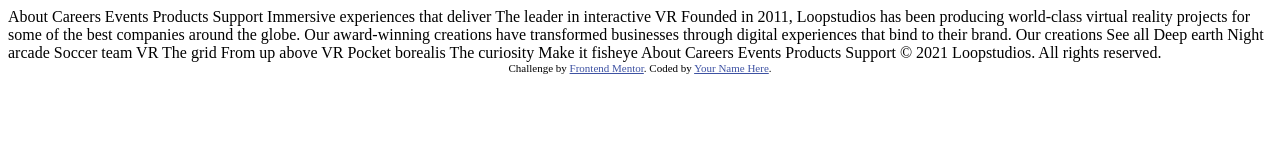
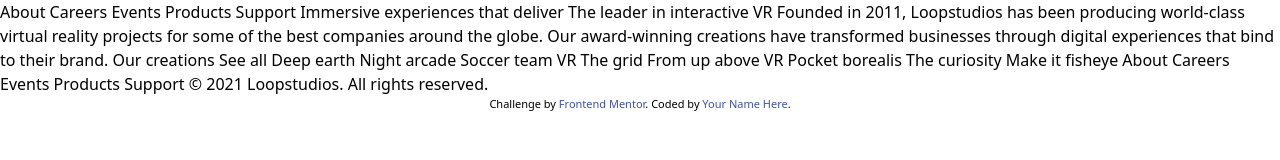
Before and after one commit to cakescripter/frontend-mentor, a website: page loopstudios-landing-page/index.html in a window 1280 px wide. Drawn offline with Linux system fonts and the light colour scheme.

Commit message:
Initial commit

```diff
--- a/loopstudios-landing-page/index.html
+++ b/loopstudios-landing-page/index.html
@@ -5,7 +5,7 @@
   <meta charset="UTF-8">
   <meta name="viewport" content="width=device-width, initial-scale=1.0">
   <!-- displays site properly based on user's device -->
-
+  <link rel="stylesheet" href="css/style.css">
   <link rel="icon" type="image/png" sizes="32x32" href="./images/favicon-32x32.png">
 
   <title>Loopstudios landing page</title>
--- /dev/null
+++ b/loopstudios-landing-page/input.css
@@ -0,0 +1,3 @@
+@tailwind base;
+@tailwind components;
+@tailwind utilities;
--- /dev/null
+++ b/loopstudios-landing-page/tailwind.config.js
@@ -0,0 +1,8 @@
+/** @type {import('tailwindcss').Config} */
+module.exports = {
+  content: ['./*.html'],
+  theme: {
+    extend: {},
+  },
+  plugins: [],
+}
```
Also changed, not shown: loopstudios-landing-page/package.json (added, +16 -0 lines), loopstudios-landing-page/css/style.css (added), 1 other file.
